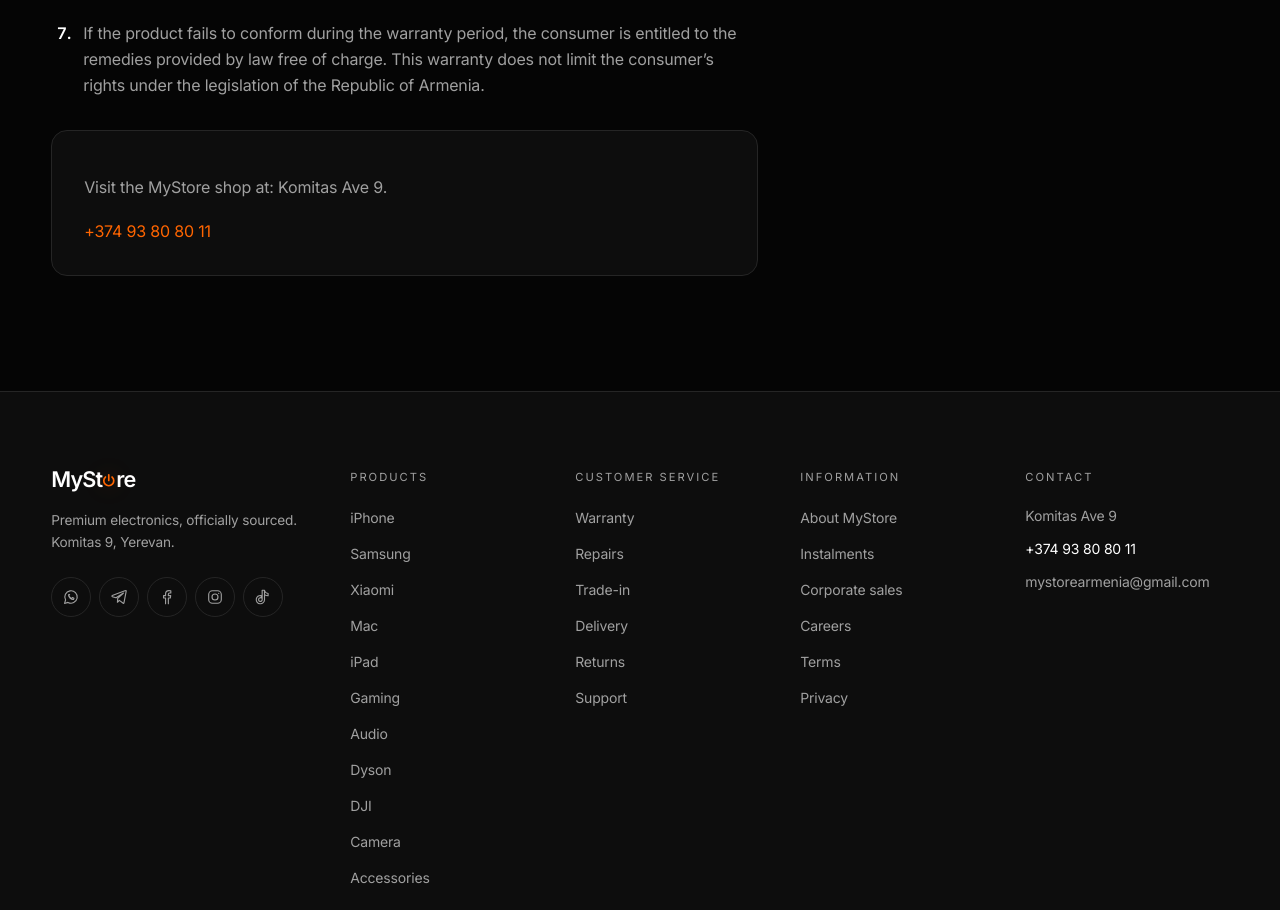
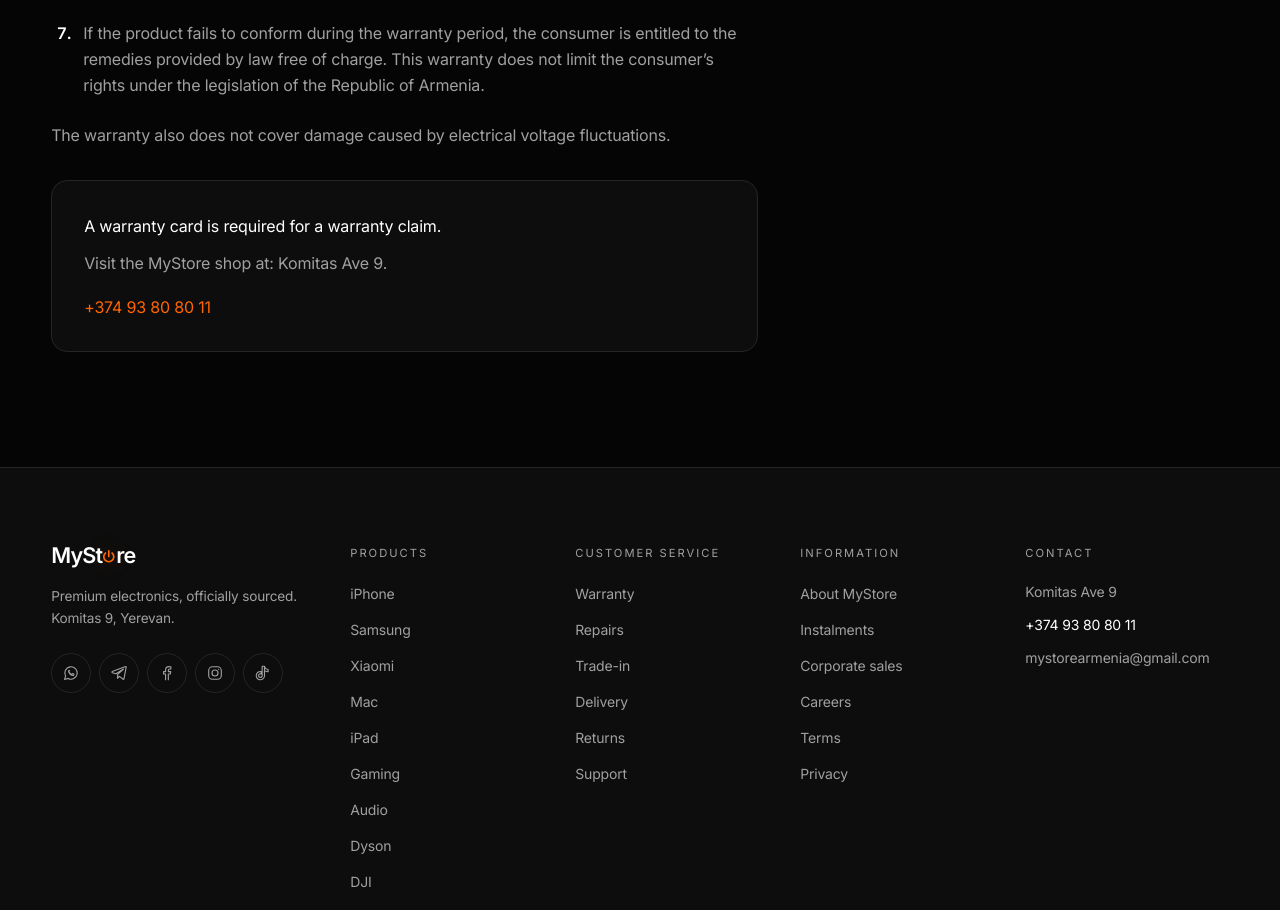
Before and after one commit to mystorearmenia-collab/mystore, a Next.js app: page /en/warranty in a window 1280 px wide. Shown: the part 840-1750 px from the top of the page. Built offline with nearby package versions, Linux system fonts and the light colour scheme.

Commit message:
Retain warranty card and voltage conditions alongside added policy

```diff
--- a/app/[locale]/warranty/page.tsx
+++ b/app/[locale]/warranty/page.tsx
@@ -41,7 +41,9 @@
             <ol className="mt-10 list-decimal space-y-5 pl-6 text-[1rem] leading-relaxed text-muted marker:font-semibold marker:text-ink">
               {terms.map((term, index) => <li key={index} className="pl-2">{term}</li>)}
             </ol>
+            <p className="mt-6 leading-relaxed text-muted">{t("voltage")}</p>
             <section className="mt-8 rounded-2xl border border-line bg-surface p-6 sm:p-8">
+              <p className="leading-relaxed">{t("cardRequired")}</p>
               <p className="mt-3 text-muted">{t("visit")} {storeAddress(locale as Locale)}.</p>
               <a href={`tel:${store.phone.replace(/\s/g, "")}`} className="mt-5 inline-flex text-orange hover:underline">
                 {store.phone}
--- a/messages/en.json
+++ b/messages/en.json
@@ -181,6 +181,8 @@
       "Where necessary, whether a fault qualifies for warranty coverage is determined by inspecting or technically testing the product.",
       "Warranty service may take up to 40 working days, depending on the nature of the fault, the diagnostics required, and the availability of spare parts, while complying with the requirements of the legislation of the Republic of Armenia.",
       "If the product fails to conform during the warranty period, the consumer is entitled to the remedies provided by law free of charge. This warranty does not limit the consumer’s rights under the legislation of the Republic of Armenia."
-    ]
+    ],
+    "voltage": "The warranty also does not cover damage caused by electrical voltage fluctuations.",
+    "cardRequired": "A warranty card is required for a warranty claim."
   }
 }
--- a/messages/hy.json
+++ b/messages/hy.json
@@ -181,6 +181,8 @@
       "Երաշխիքային դեպքի առկայությունը անհրաժեշտության դեպքում որոշվում է ապրանքի զննման կամ տեխնիկական ստուգման արդյունքում։",
       "Երաշխիքային սպասարկումը կարող է տևել մինչև 40 աշխատանքային օր՝ կախված անսարքության բնույթից, անհրաժեշտ ախտորոշումից և պահեստամասերի առկայությունից՝ ՀՀ օրենսդրությամբ սահմանված պահանջների պահպանմամբ։",
       "Երաշխիքային ժամանակահատվածում ապրանքի անհամապատասխանության դեպքում սպառողն ունի օրենքով նախատեսված անվճար իրավական պաշտպանության միջոցների իրավունք։ Սույն երաշխիքը չի սահմանափակում սպառողի՝ ՀՀ օրենսդրությամբ սահմանված իրավունքները։"
-    ]
+    ],
+    "voltage": "Երաշխիքը չի տարածվում նաև էլեկտրական լարման տատանումներից առաջացած վնասվածքների վրա։",
+    "cardRequired": "Երաշխիքային սպասարկման դիմելու համար պարտադիր է ներկայացնել երաշխիքային կտրոնը։"
   }
 }
--- a/messages/ru.json
+++ b/messages/ru.json
@@ -181,6 +181,8 @@
       "Наличие гарантийного случая при необходимости определяется по результатам осмотра товара или технической проверки.",
       "Гарантийное обслуживание может занимать до 40 рабочих дней в зависимости от характера неисправности, необходимой диагностики и наличия запасных частей, с соблюдением требований законодательства Республики Армения.",
       "В случае несоответствия товара в течение гарантийного срока потребитель имеет право на предусмотренные законом бесплатные средства правовой защиты. Настоящая гарантия не ограничивает права потребителя, установленные законодательством Республики Армения."
-    ]
+    ],
+    "voltage": "Гарантия также не распространяется на повреждения из-за перепадов электрического напряжения.",
+    "cardRequired": "Для обращения по гарантии обязательно предъявить гарантийный талон."
   }
 }
```
